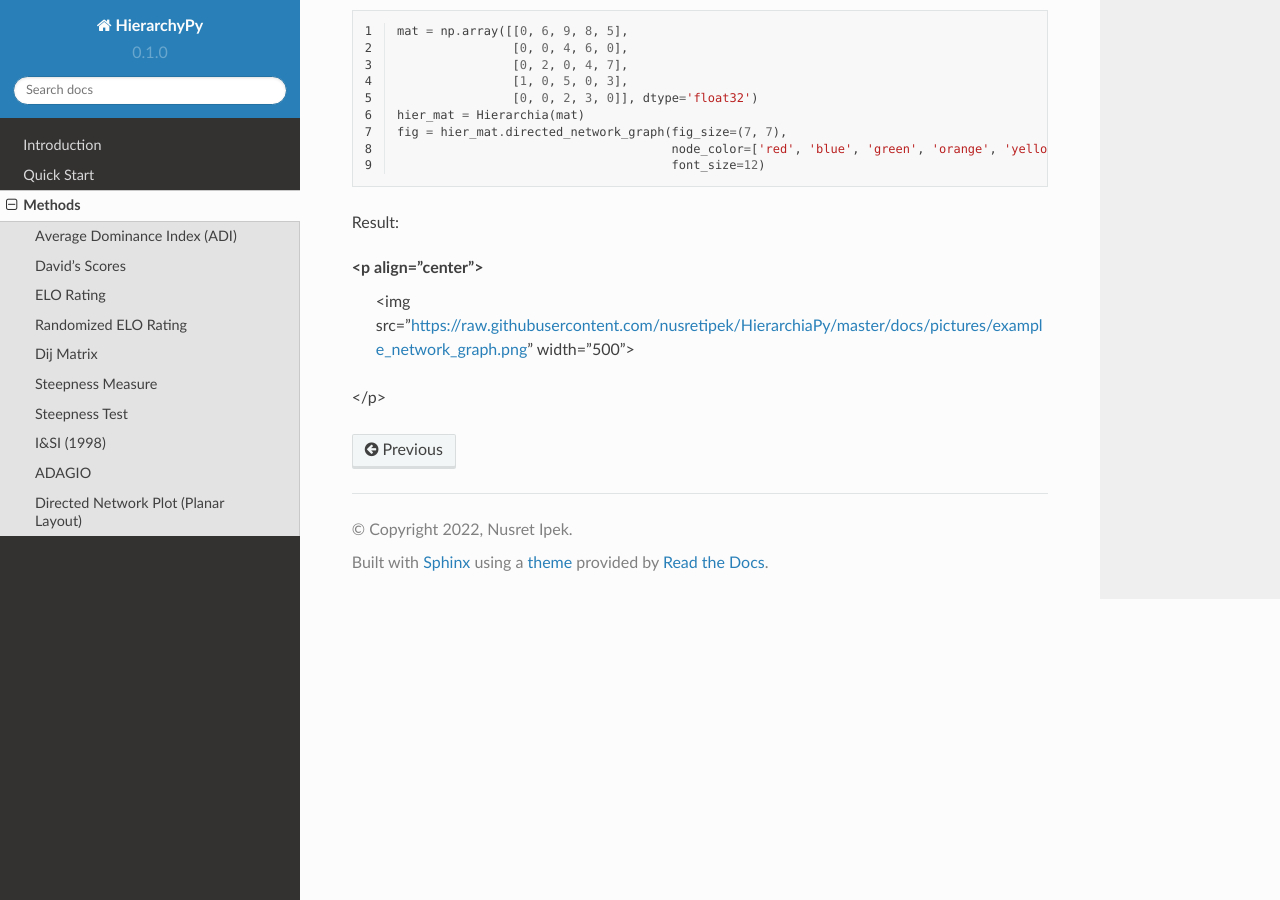
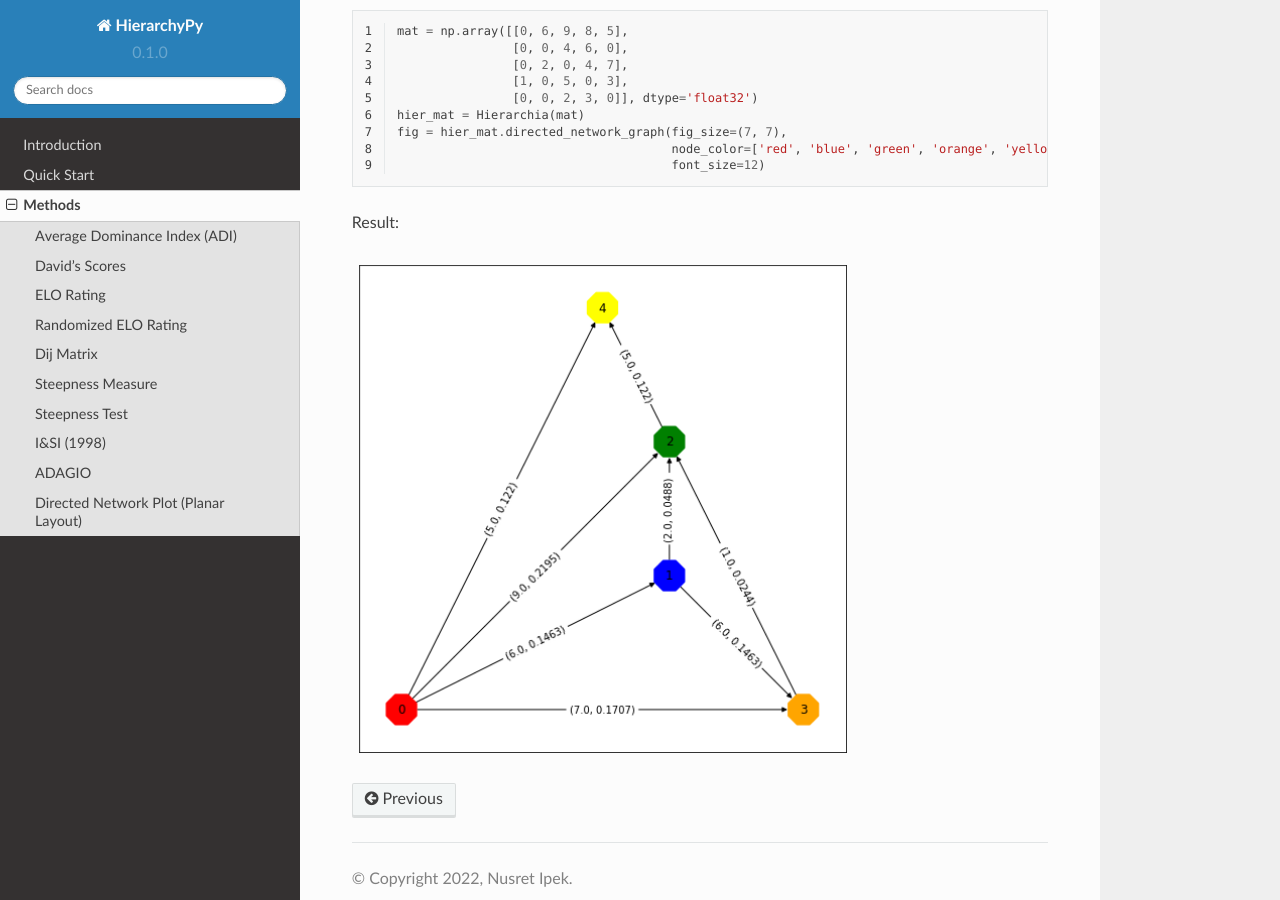
Before and after one commit to nusretipek/HierarchiaPy, a Sphinx documentation site: the page built from docs/source/methods.rst, in a window 1280 px wide and 900 px high, scrolled down 5439 px. Built offline with Sphinx 7.4.7 and the Read the Docs theme 2.0.0, drawn with Linux system fonts in a browser that asks for light colours.

Commit message:
Update methods.rst

```diff
--- a/docs/source/methods.rst
+++ b/docs/source/methods.rst
@@ -319,6 +319,6 @@ Example:
 
 Result:
 
-<p align="center">
-  <img src="https://raw.githubusercontent.com/nusretipek/HierarchiaPy/master/docs/pictures/example_network_graph.png" width="500">
-</p>
+.. image:: https://raw.githubusercontent.com/nusretipek/HierarchiaPy/master/docs/pictures/example_network_graph.png
+  :width: 500
+  :alt: Directed networkk graph (Planar layout)
```
